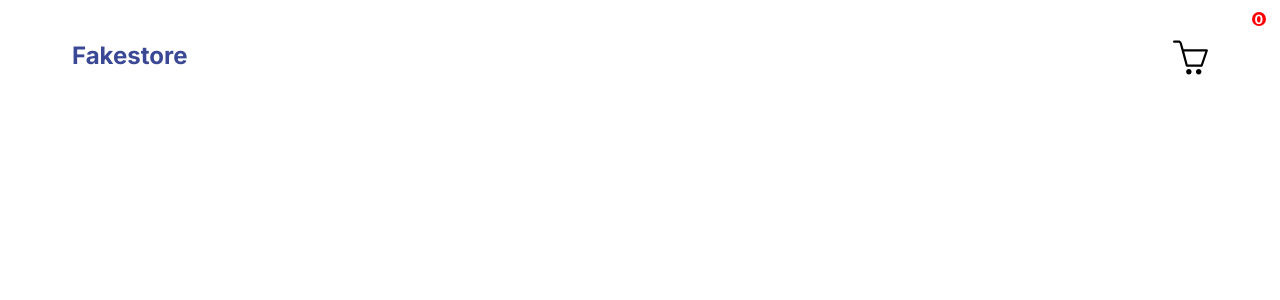
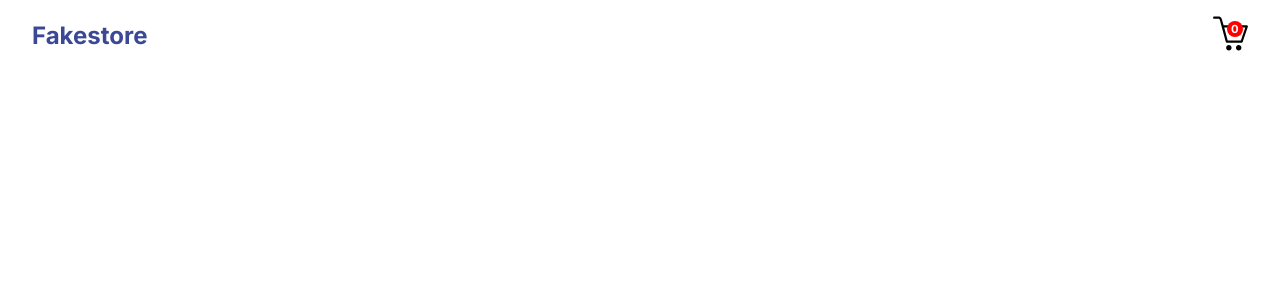
Before and after one commit to thecowsays/fakestore, a React (Vite) app: page / in a window 1280 px wide. Shown: the top 300 px of the page. Built offline with nearby package versions, Linux system fonts and the light colour scheme.

Commit message:
updated Header CSS

```diff
--- a/src/components/Header.css
+++ b/src/components/Header.css
@@ -1,5 +1,5 @@
 * {
-  margin: 8px 8px 0 8px;
+  margin: 0;
   padding: 0;
   box-sizing: border-box;
 }
@@ -30,13 +30,14 @@ header {
   .notification-badge {
     background-color: red;
     border-radius: 50%;
-    height: .9rem;
-    min-width: .9rem;
-    position: absolute;
-    top: 4px;
-    right:6px;
-    font-size: .8rem;
+    height: 1rem;
+    width: 1rem;
+    font-size: .7rem;
     font-weight: 700;
     color: #fff;
     text-align: center;
+    padding-top: 1px; /* perfectly aligns text vertically */
+    position: absolute;
+    top: 1.85em;
+    right: 3.325em;
   }
```
